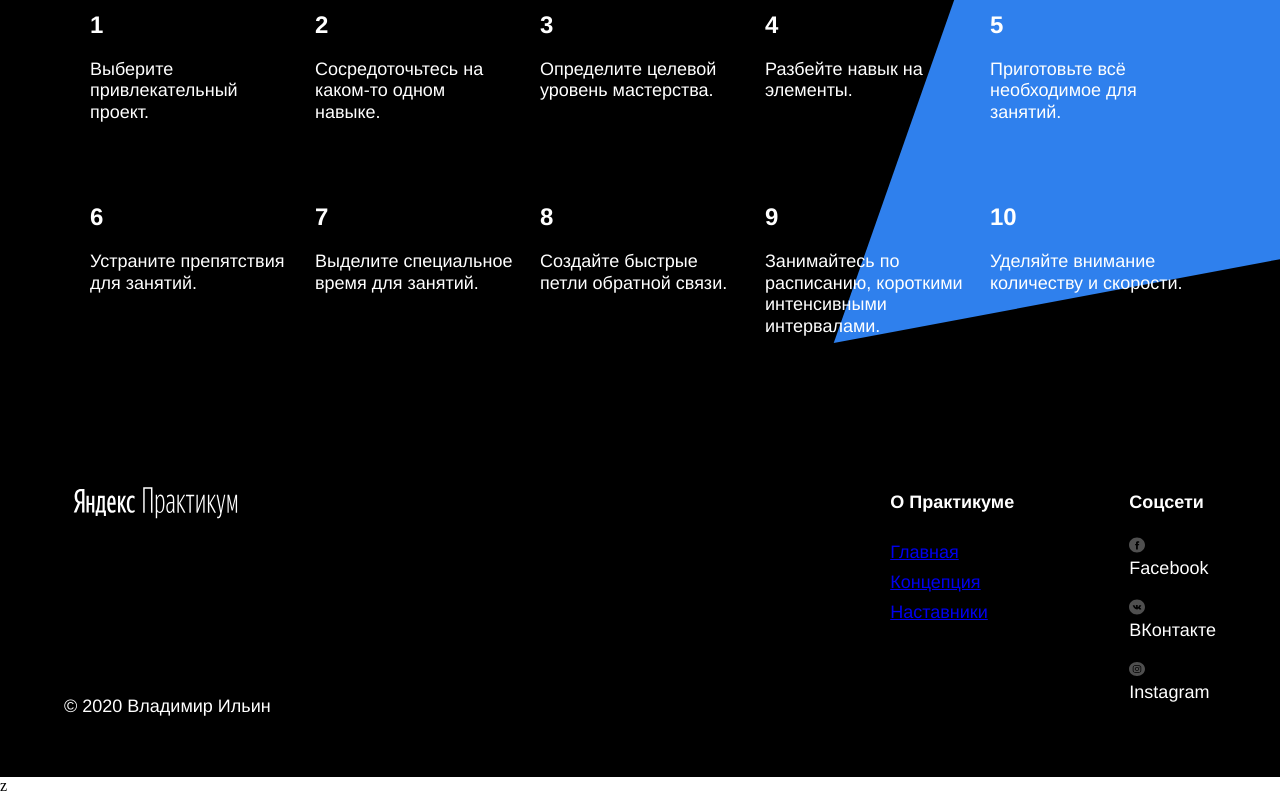
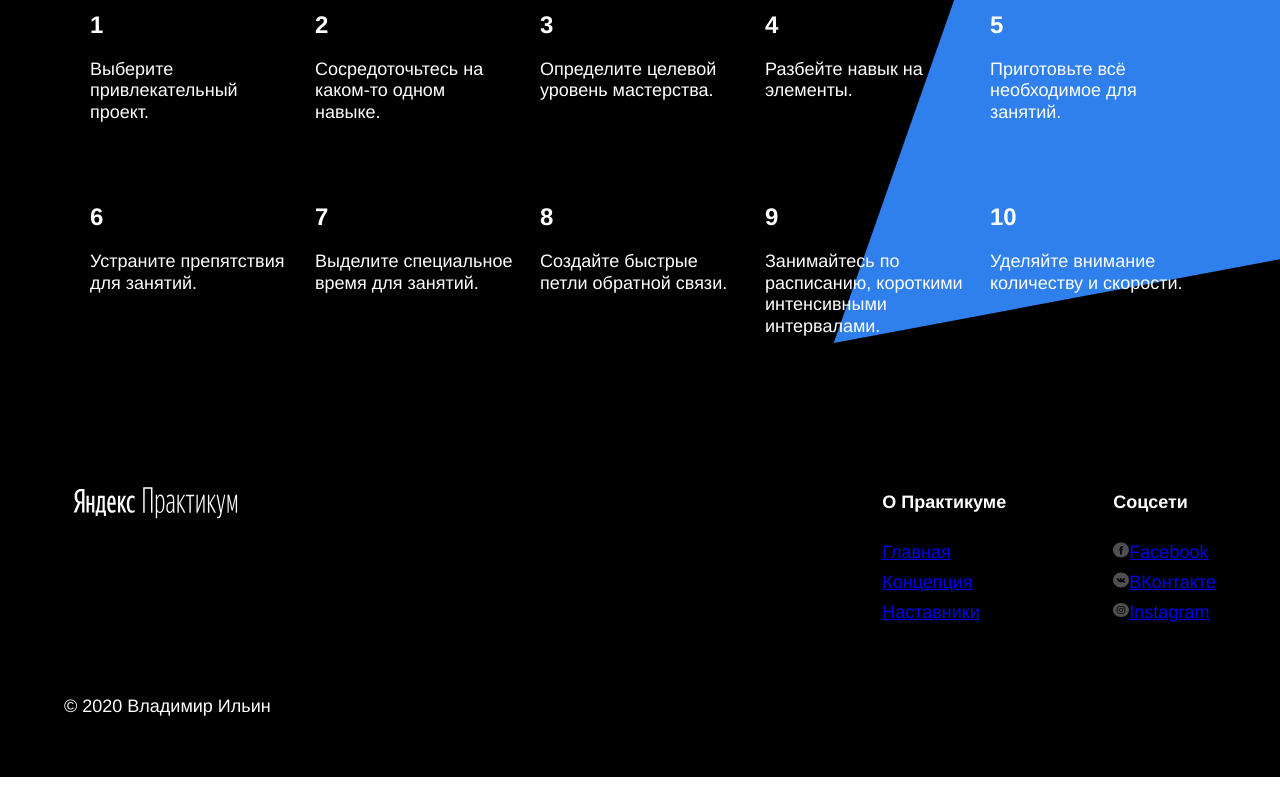
Before and after one commit to At0m234/How-to-learn-first, a plain HTML site: page index.html in a window 1280 px wide. Shown: the part 3219-4015 px from the top of the page. Drawn offline with Linux system fonts and the light colour scheme.

Commit message:
Проектная работа финал

```diff
--- a/index.html
+++ b/index.html
@@ -162,9 +162,9 @@
                     <div class="footer__column footer__column_content_social">
                         <div class="footer__column-heading">Соцсети</div>
                         <div class="footer__social-icon">
-                            <img src="./images/facebook_white.svg" alt="Facebook" width="16" height="16"><a href="https://www.facebook.com/" class="footer__column-links" >Facebook</a>
-                            <img src="./images/vk_white.svg" alt="ВКонтакте" width="16" height="16"><a href="https://vk.com" class="footer__column-links" >ВКонтакте</a>
-                            <img src="./images/instagram_white.svg" alt="Instagram" width="16" height="16"><a href="https://www.instagram.com" class="footer__column-links">Instagram</a>
+                            <span><img src="./images/facebook_white.svg" alt="Facebook" width="16" height="16" margin="10px"><a href="https://www.facebook.com/">Facebook</a></span>
+                            <span><img src="./images/vk_white.svg" alt="ВКонтакте" width="16" height="16"><a href="https://vk.com">ВКонтакте</a></span>
+                            <span><img src="./images/instagram_white.svg" alt="Instagram" width="16" height="16"><a href="https://www.instagram.com">Instagram</a></span>
                         </div>
                     </div>
                 </div>
@@ -172,4 +172,4 @@
     </div>
 </body>
 
-</html>z
+</html>
--- a/styles/style.css
+++ b/styles/style.css
@@ -347,5 +347,9 @@
 .footer__social-icon {
     display: flex;
     flex-direction: column;
+    justify-content: space-between;
+    line-height: 30px;
+    font-size: 18px;
+    font-weight: normal;
+    color: white;
 }
-z
```
